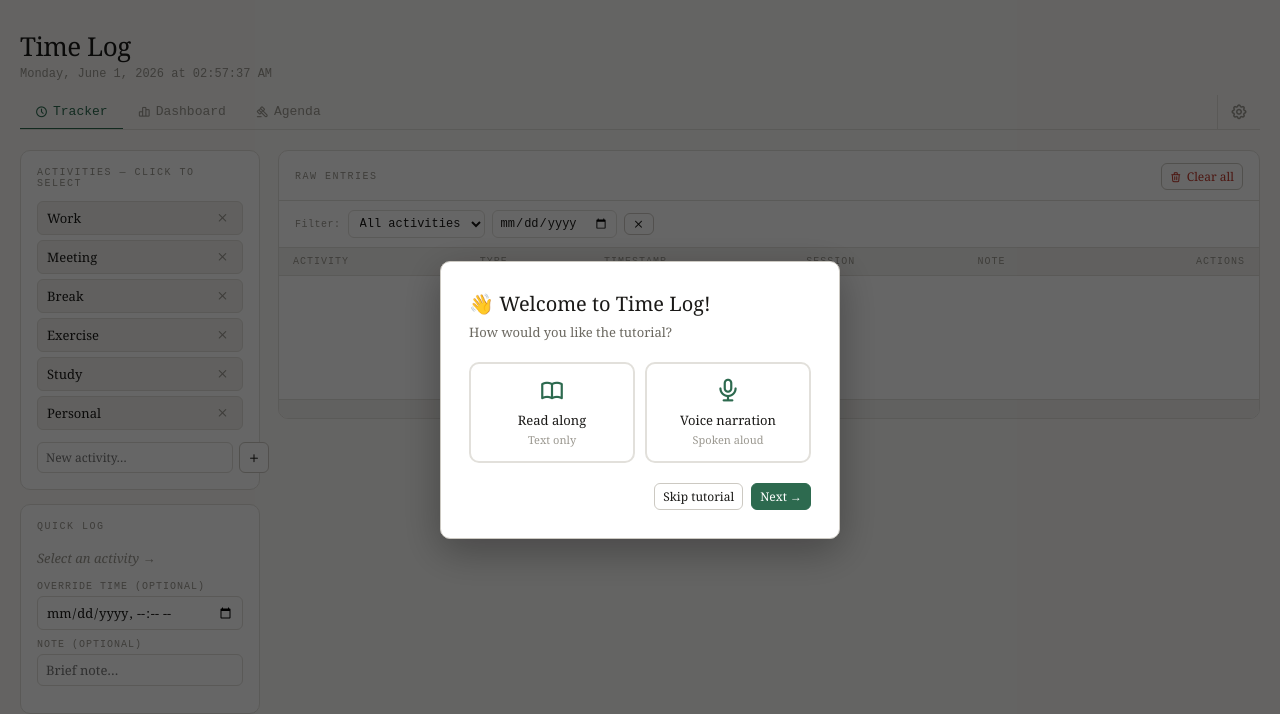
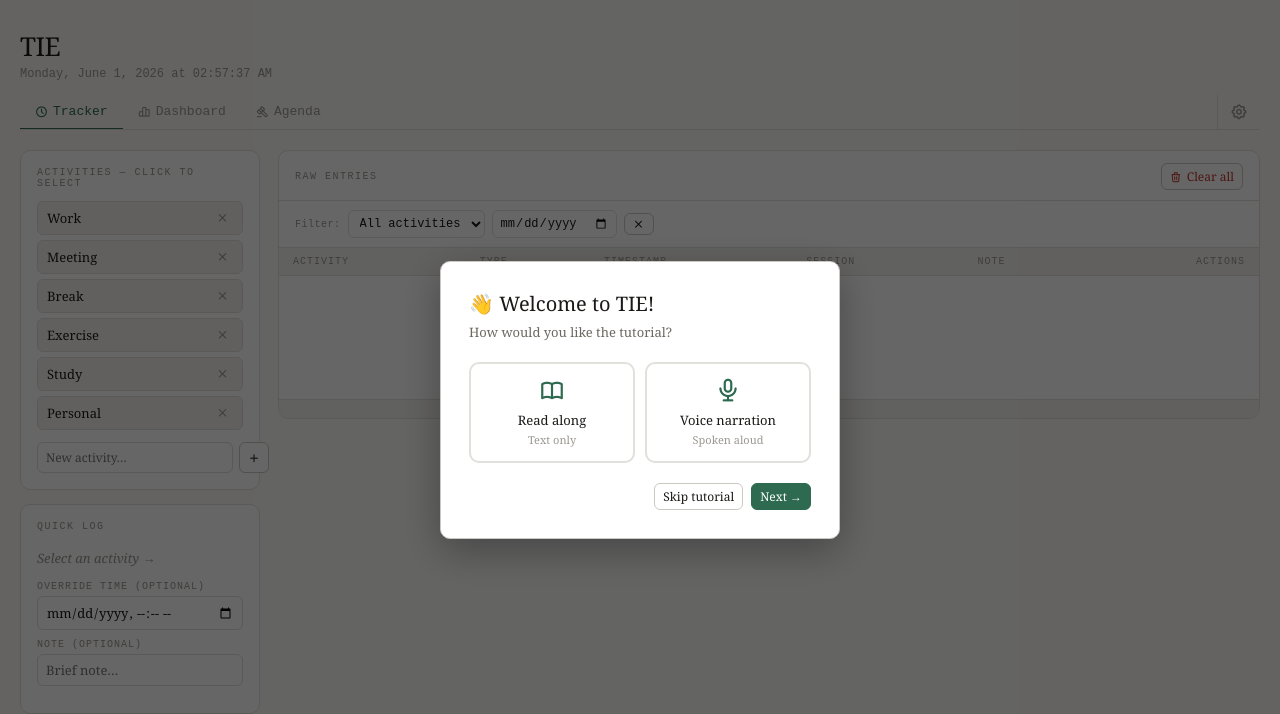
Before and after one commit to StructureandFlow/TIE, a plain HTML site: page index.html in a window 1280 px wide. Drawn offline with Linux system fonts and the light colour scheme.

Commit message:
Update index.html

```diff
--- a/index.html
+++ b/index.html
@@ -3,7 +3,7 @@
 <head>
 <meta charset="UTF-8">
 <meta name="viewport" content="width=device-width, initial-scale=1.0">
-<title>Time Log</title>
+<title>TIE</title>
 <link rel="stylesheet" href="https://cdn.jsdelivr.net/npm/@tabler/icons-webfont@3.19.0/dist/tabler-icons.min.css">
 <style>
 :root{
@@ -302,7 +302,7 @@ tbody td{padding:8px 14px;vertical-align:middle;}
 </style>
 </head>
 <body>
-<h1>Time Log</h1>
+<h1>TIE</h1>
 <div class="clock" id="clock"></div>
 
 <!-- TAB BAR -->
@@ -442,7 +442,7 @@ tbody td{padding:8px 14px;vertical-align:middle;}
   <div class="onboard-modal">
     <!-- Step 1: voice choice -->
     <div class="onboard-step active" id="onboard-s1">
-      <h2>👋 Welcome to Time Log!</h2>
+      <h2>👋 Welcome to TIE!</h2>
       <div class="onboard-sub">How would you like the tutorial?</div>
       <div class="onboard-choice-row">
         <div class="onboard-choice" id="ob-read" onclick="obSelectMode('read')">
@@ -1523,7 +1523,7 @@ function getTutSteps(){
   const hi=name?`Hi ${name}! `:'';
   const agendaName=appSettings.coreNames.chairman||'Agenda';
   return[
-    {target:null,title:`${hi}Welcome to Time Log!`,body:`This quick tour shows you the key features. You can skip at any time, or replay it from Settings → Help. Choose between reading along or having it narrated to you — set your preference in Settings → Help → Tutorial mode.`},
+    {target:null,title:`${hi}Welcome to TIE!`,body:`This quick tour shows you the key features. You can skip at any time, or replay it from Settings → Help. Choose between reading along or having it narrated to you — set your preference in Settings → Help → Tutorial mode.`},
     {target:'tab-bar',title:'Tab bar',body:`Swipe the tabs to navigate. Tracker logs your work sessions. Dashboard shows your weekly breakdown. ${agendaName} runs your meetings. Tap the ⚙ gear icon for settings and more.`},
     {target:'tab-tracker',title:'Tracker — log your time',body:'Select an activity from the left panel, then tap Start. Tap again to Stop. The session duration is calculated automatically. Use the Override Time field to backfill a time you forgot to log.'},
     {target:'act-list',title:'Activities',body:'These are your activity categories. Click any to select it. Type a name in the input at the bottom and press + to add your own. Tap × on any chip to remove it.'},
```
